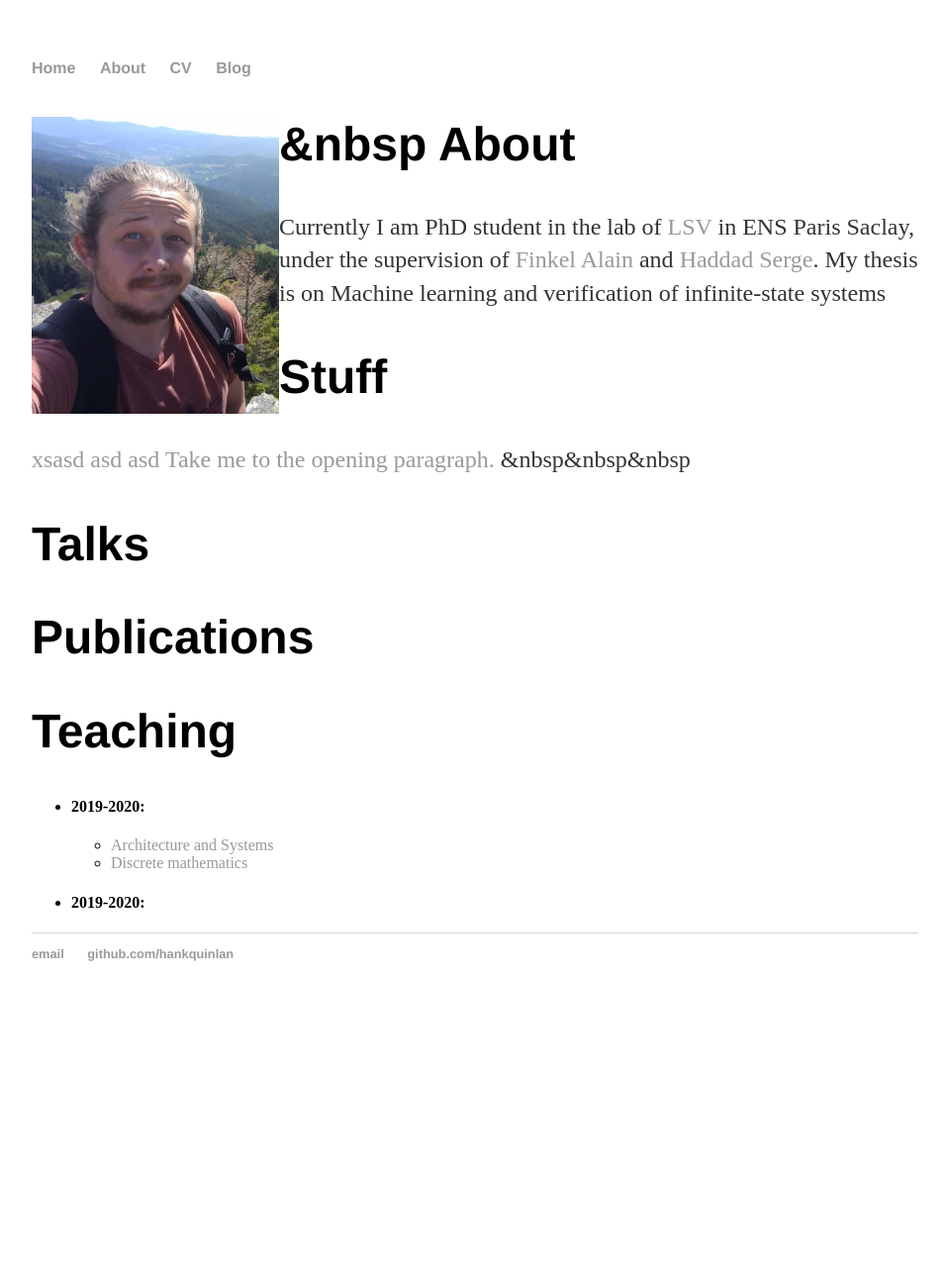
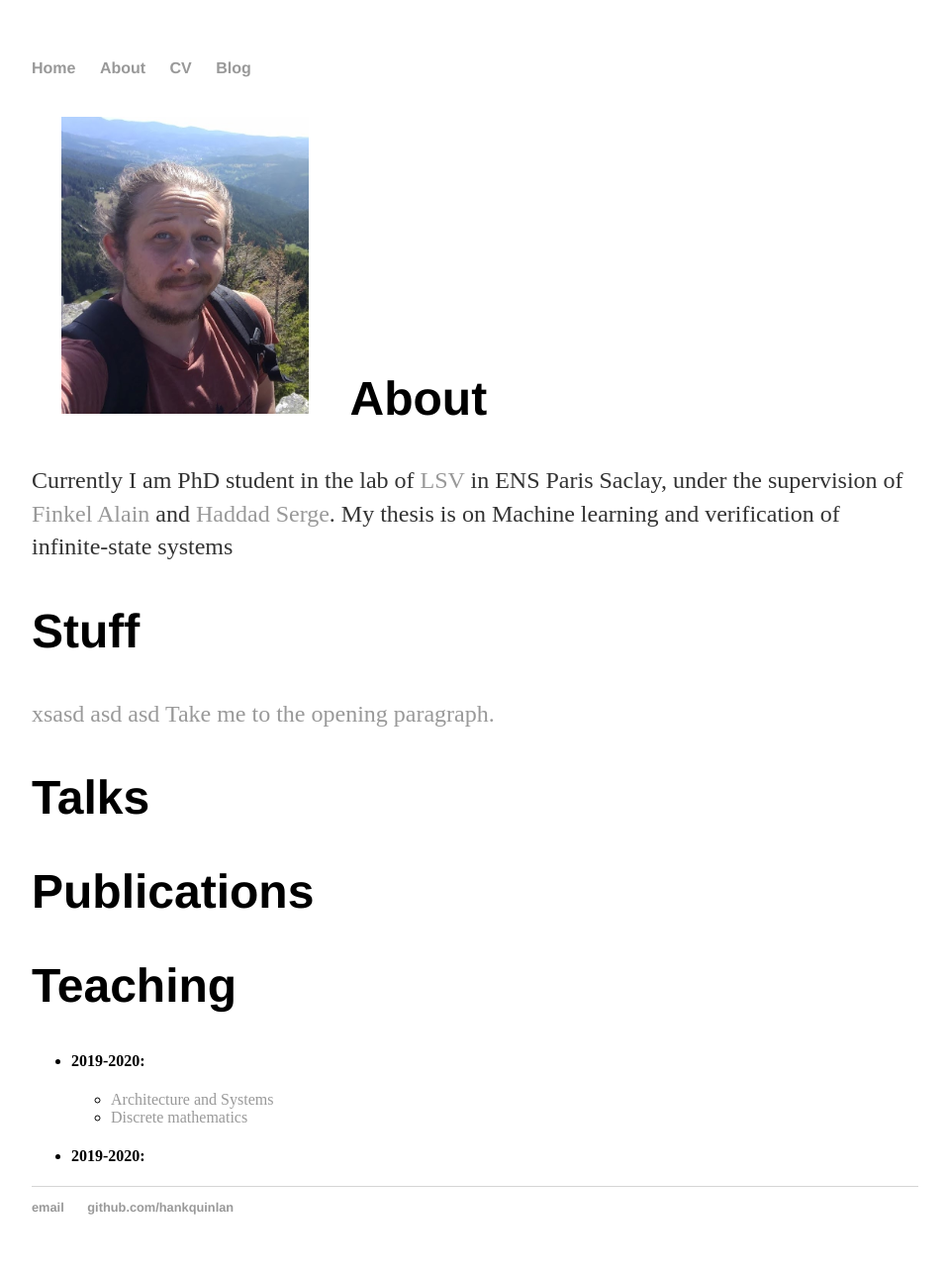
Before and after one commit to IgorKhm/igorkhm.github.io, a Jekyll site: the page built from index.md, in a window 1280 px wide. Shown: the whole page at 99% size, without its empty margins (160-1119 px from the left). Built offline with Jekyll 4.4.1, drawn with Linux system fonts in a browser that asks for light colours; before the commit the page ends 1031 px from its top, so only the background shows below that.

Commit message:
Update index.md

```diff
--- a/index.md
+++ b/index.md
@@ -3,13 +3,15 @@
 title: "Igor Khmelnitsky, personal website"
 ---
 
-# <img src="pictures/myphoto2.jpg" style="float: left;" alt="drawing" width="250"/>  &nbsp About
+# <img src="pictures/myphoto2.jpg" style="float: left;" alt="drawing" width="250" style="margin:0px 30px"/> About
 Currently I am PhD student in the lab of [LSV](https://www.lsv.fr) in ENS Paris Saclay, under the supervision of [Finkel Alain](http://www.lsv.fr/~finkel) and [Haddad Serge](http://www.lsv.fr/~haddad). My thesis is on Machine learning and verification of infinite-state systems
+
+
 
 # Stuff
 [xsasd asd asd](Teaching)
 <a href="#opening">Take me to the opening paragraph.</a>
-&nbsp&nbsp&nbsp
+
 # Talks
 
 # Publications
@@ -20,3 +22,5 @@
   * [Architecture and Systems](http://www.lsv.fr/~finkel)
   * [Discrete mathematics](http://www.lsv.fr/~haddad)
 - ####  2019-2020:
+
+<!-- ![](myphoto.jpg)  -->
```
